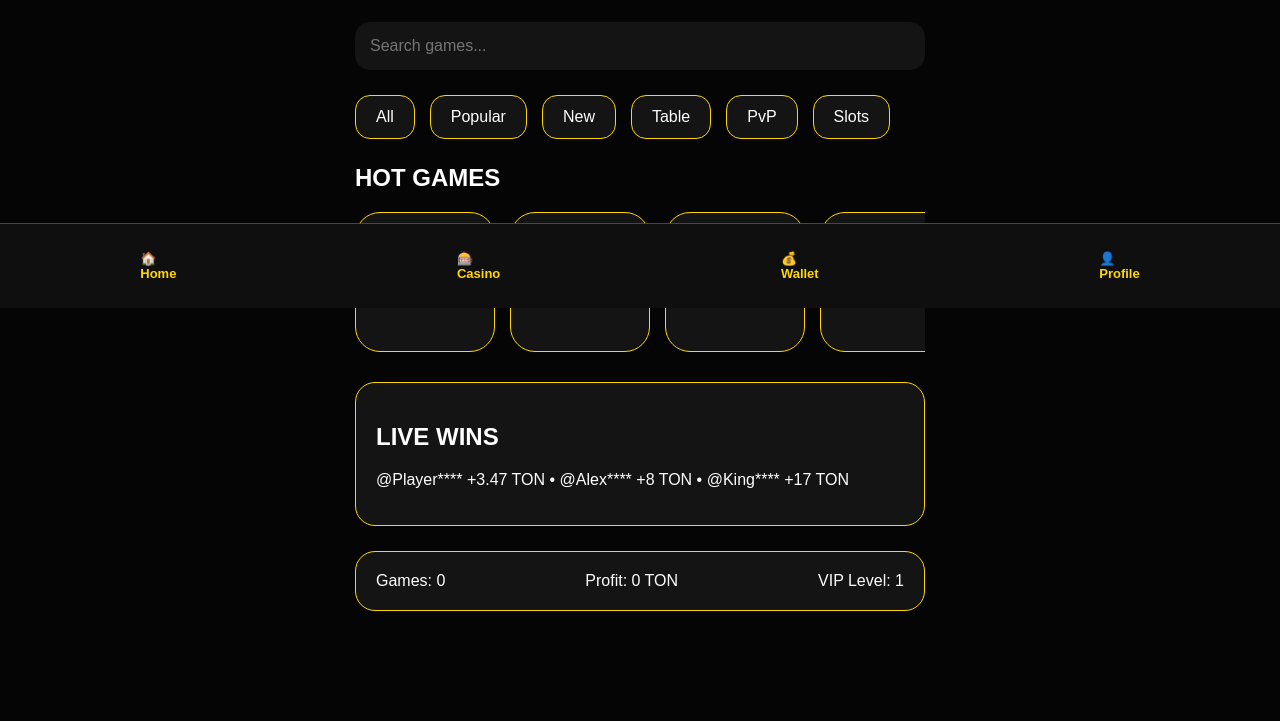
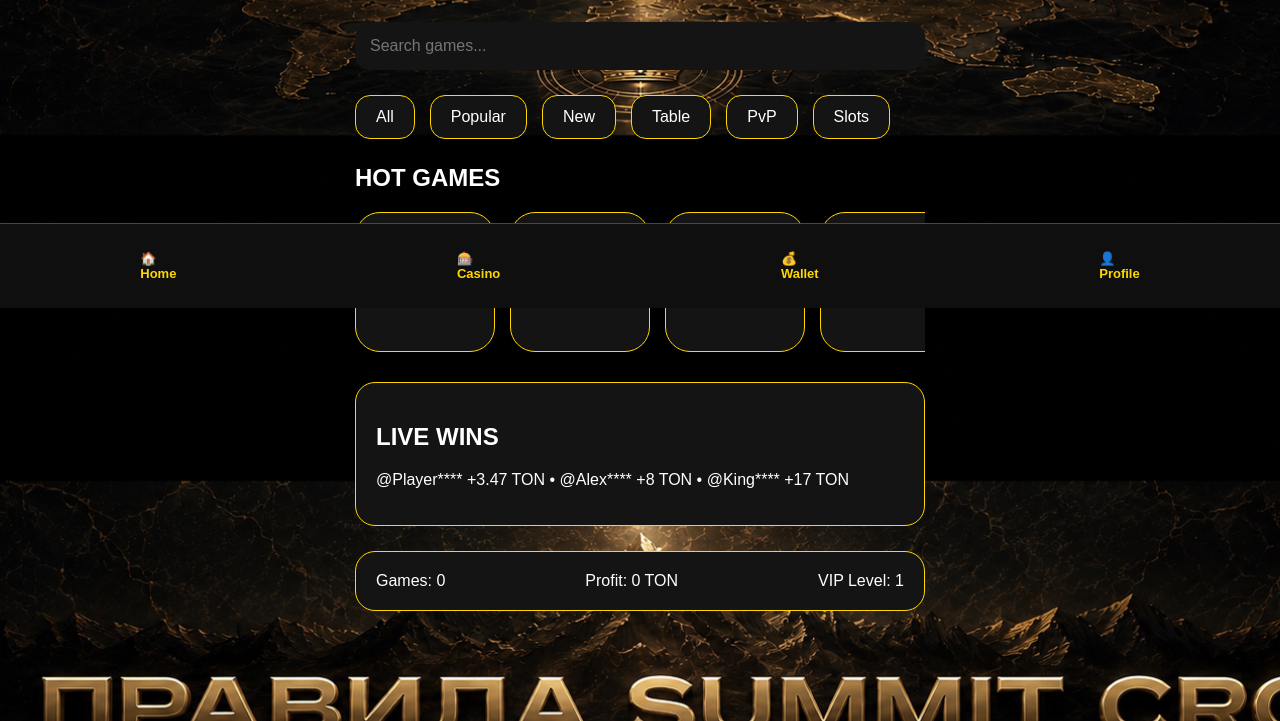
Before and after one commit to Usman84kgg/rocket-crown, a plain HTML site: page frontend/index.html in a window 1280 px wide. Shown: the part 492-1213 px from the top of the page. Drawn offline with Linux system fonts and the light colour scheme.

Commit message:
Update style.css

```diff
--- a/frontend/style.css
+++ b/frontend/style.css
@@ -3,7 +3,11 @@ margin:0;
 padding:0;
 overflow-x:hidden;
 min-height:100vh;
-background:#050505;
+background-image:url("assets/54747EDA-261A-4C41-BA75-7C720FF033E1.PNG");
+background-size:cover;
+background-position:center;
+background-repeat:no-repeat;
+background-attachment:fixed;
 font-family:sans-serif;
 color:white;
 }
```
